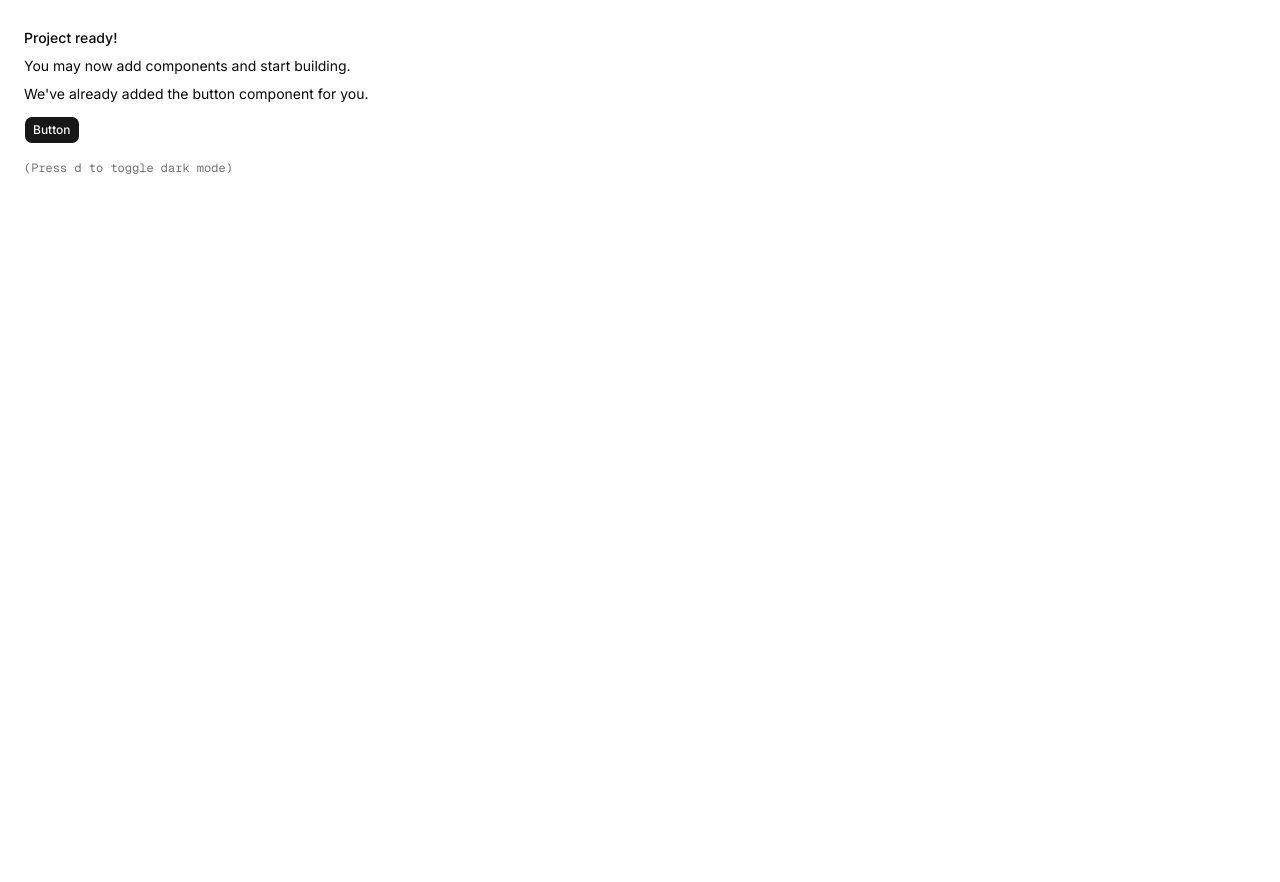
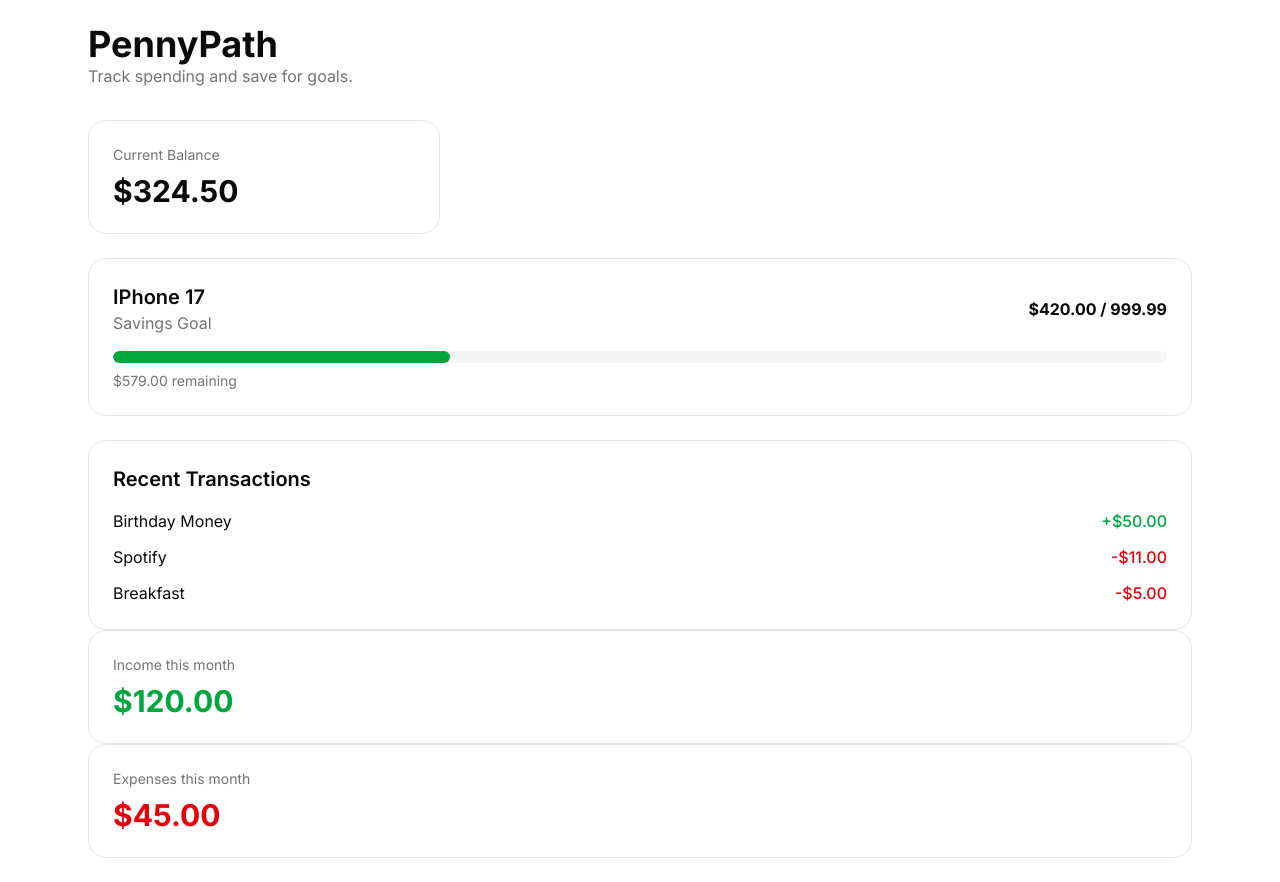
Before and after one commit to d3monas/DimeTrack, a Next.js app: page / in a window 1280 px wide. Before the commit the page ends 800 px from the top, so only its background shows below. Built offline with nearby package versions, Linux system fonts and the light colour scheme.

Commit message:
first look at pennypath with fake data

```diff
--- a/app/page.tsx
+++ b/app/page.tsx
@@ -1,19 +1,72 @@
-import { Button } from "@/components/ui/button"
+export default function Home() {
+  return (
+    <main className="min-h-screen bg-background">
+      <div className="mx-auto max-w-6xl p-6">
+        <header className="mb-8">
+          <h1 className="text-4xl font-bold">PennyPath</h1>
+          <p className="text-muted-foreground">Track spending and save for goals.</p>
+        </header>
 
-export default function Page() {
-  return (
-    <div className="flex min-h-svh p-6">
-      <div className="flex max-w-md min-w-0 flex-col gap-4 text-sm leading-loose">
-        <div>
-          <h1 className="font-medium">Project ready!</h1>
-          <p>You may now add components and start building.</p>
-          <p>We&apos;ve already added the button component for you.</p>
-          <Button className="mt-2">Button</Button>
+        <div className="grid gap-6 md:grid-cols-3">
+          <div className="rounded-2xl border p-6">
+            <p className="text-sm text-muted-foreground">Current Balance</p>
+            <h2 className="mt-2 text-3xl font-bold">$324.50</h2>
+          </div>
         </div>
-        <div className="font-mono text-xs text-muted-foreground">
-          (Press <kbd>d</kbd> to toggle dark mode)
+
+        {/* Goal card */}
+        <div className="mt-6 rounded-2xl border p-6">
+          <div className="flex items-center justify-between">
+            <div>
+              <h2 className="text-xl font-semibold">IPhone 17</h2>
+              <p className="text-muted-foreground">Savings Goal</p>
+            </div>
+
+            <p className="font-bold">$420.00 / 999.99</p>
+        </div>
+
+        <div className="mt-4 h-3 overflow-hidden rounded-full bg-muted">
+          <div
+            className="h-full rounded-full bg-green-600"
+            style={{ width: "32%" }}
+            />
+        </div>
+
+        <p className="mt-2 text-sm text-muted-foreground">$579.00 remaining</p>
+        </div>
+
+      {/* Recent transactions card */}
+      <div className="mt-6 rounded-2xl border p-6">
+        <h2 className="mb-4 text-xl font-semibold">Recent Transactions</h2>
+
+        <div className="space-y-3">
+          <div className="flex justify-between">
+            <span>Birthday Money</span>
+            <span className="font-medium text-green-600">+$50.00</span>
+          </div>
+
+          <div className="flex justify-between">
+            <span>Spotify</span>
+            <span className="font-medium text-red-600">-$11.00</span>
+          </div>
+
+          <div className="flex justify-between">
+            <span>Breakfast</span>
+            <span className="font-medium text-red-600">-$5.00</span>
+          </div>
         </div>
       </div>
-    </div>
+
+        <div className="rounded-2xl border p-6">
+          <p className="text-sm text-muted-foreground">Income this month</p>
+          <h2 className="mt-2 text-3xl font-bold text-green-600">$120.00</h2>
+        </div>
+
+        <div className="rounded-2xl border p-6">
+          <p className="text-sm text-muted-foreground">Expenses this month</p>
+          <h2 className="mt-2 text-3xl font-bold text-red-600">$45.00</h2>
+        </div>
+      </div>
+    </main>
   )
 }
--- a/package.json
+++ b/package.json
@@ -1,5 +1,5 @@
 {
-  "name": "PennyPath",
+  "name": "pennypath",
   "version": "0.0.1",
   "type": "module",
   "private": true,
```
